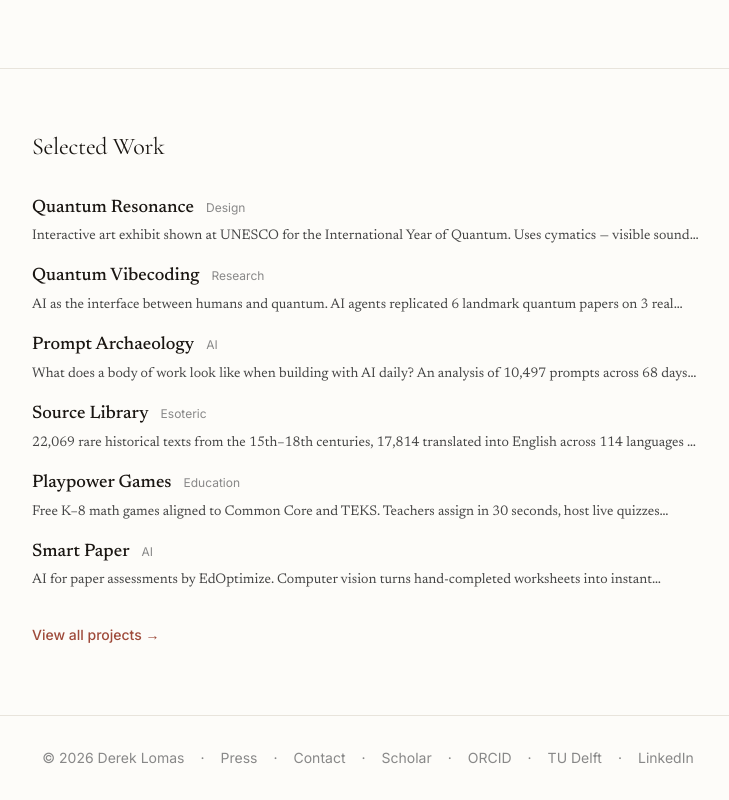
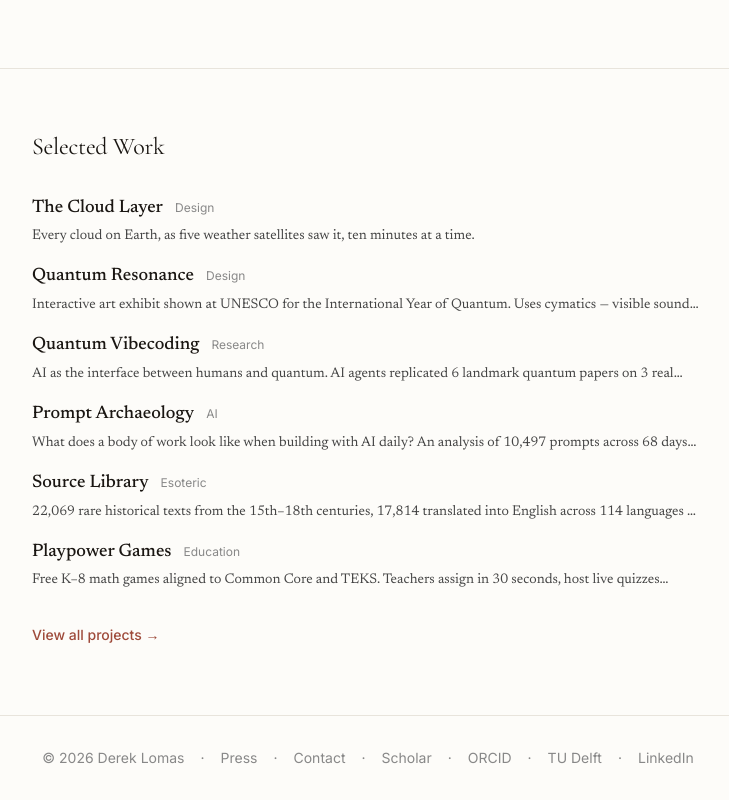
Before and after one commit to JDerekLomas/dereklomas-site, a Next.js app: page / in a window 1280 px wide. Shown: the part 1686-2486 px from the top of the page, without its empty margins (272-1001 px from the left). Built offline with nearby package versions, Linux system fonts and the light colour scheme.

Commit message:
Projects: The Cloud Layer
Co-Authored-By: Claude Opus 5.5 (1M context) <noreply@anthropic.com>
Signed-off-by: JDerekLomas <j.d.lomas@tudelft.nl>

```diff
--- a/src/data/projects.ts
+++ b/src/data/projects.ts
@@ -14,6 +14,19 @@ export interface Project {
 }
 
 export const allProjects: Project[] = [
+  {
+    slug: "cloud-layer",
+    title: "The Cloud Layer",
+    description:
+      "Every cloud on Earth, as five weather satellites saw it, ten minutes at a time.",
+    fullDescription:
+      "Five weather satellites hang over the equator, each watching its side of the planet and looking again every ten minutes. Their views are joined into one sky on a globe you can turn, zoom and play back over the last days. The land is this week's clearest look from the same satellites; the light, the stars and the Moon follow the moment shown. With gratitude to NOAA, JAXA, EUMETSAT and NASA, who build, fly and share these instruments.",
+    category: "Design",
+    tags: ["Weather Satellites", "Live Data", "Globe"],
+    image: "/images/projects/cloud-layer.jpg",
+    url: "https://earthai-scales.vercel.app/globe/",
+    featured: true,
+  },
   {
     slug: "quantum-resonance",
     title: "Quantum Resonance",
```
Also changed, not shown: public/images/projects/cloud-layer.jpg (added).
